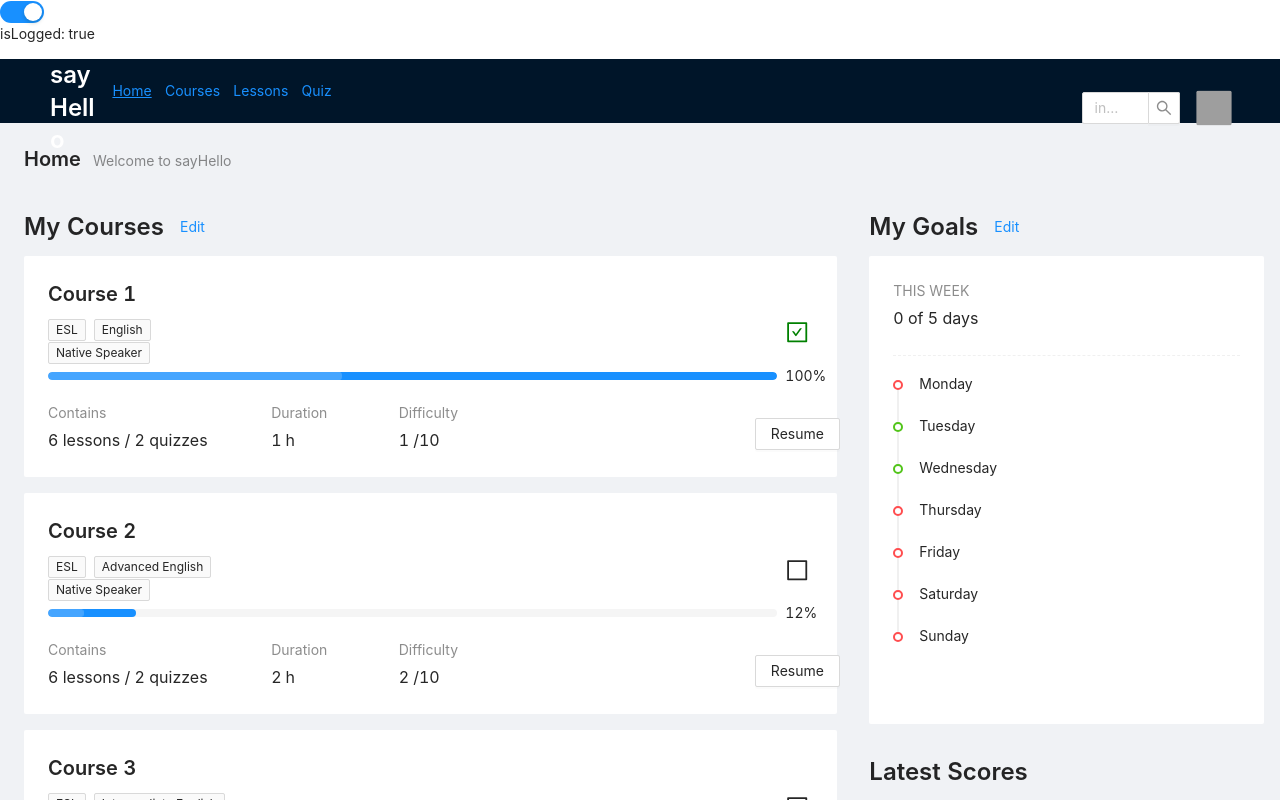
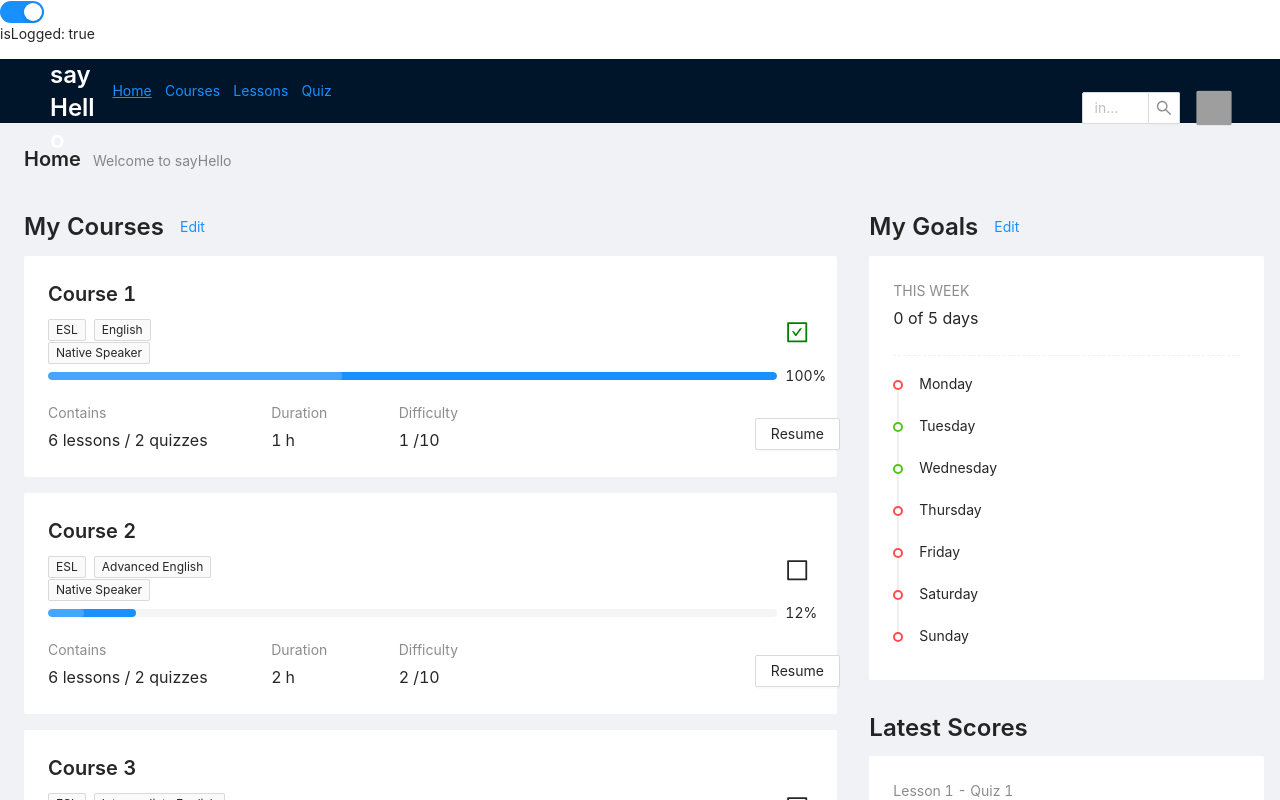
Before and after one commit to antoineGH/sayhello, a React (Create React App) app: page /auth/home in a window 1280 px wide. Shown: the top 800 px of the page. Built offline with nearby package versions, Linux system fonts and the light colour scheme; grey boxes are pictures that could not be loaded.

Commit message:
remove padding bottom goals

```diff
--- a/src/components/goal/Goal.tsx
+++ b/src/components/goal/Goal.tsx
@@ -12,7 +12,7 @@ const Goal = () => {
 				<Title level={3}>My Goals</Title>
 				<ModalEditGoals />
 			</div>
-			<Card bordered={false} style={{ paddingBottom: '0rem !important' }}>
+			<Card className='goal_card' bordered={false} style={{ paddingBottom: '0rem !important' }}>
 				<Statistic title='THIS WEEK' value='0 of 5 days' />
 				<Divider dashed />
 				<Timeline>
--- a/src/components/goal/style.css
+++ b/src/components/goal/style.css
@@ -5,3 +5,11 @@
 .goal_title {
 	display: flex;
 }
+
+.ant-timeline-item-last {
+	padding-bottom: 0rem !important;
+}
+
+.goal_card .ant-card-body {
+	padding-bottom: 0rem !important;
+}
```
